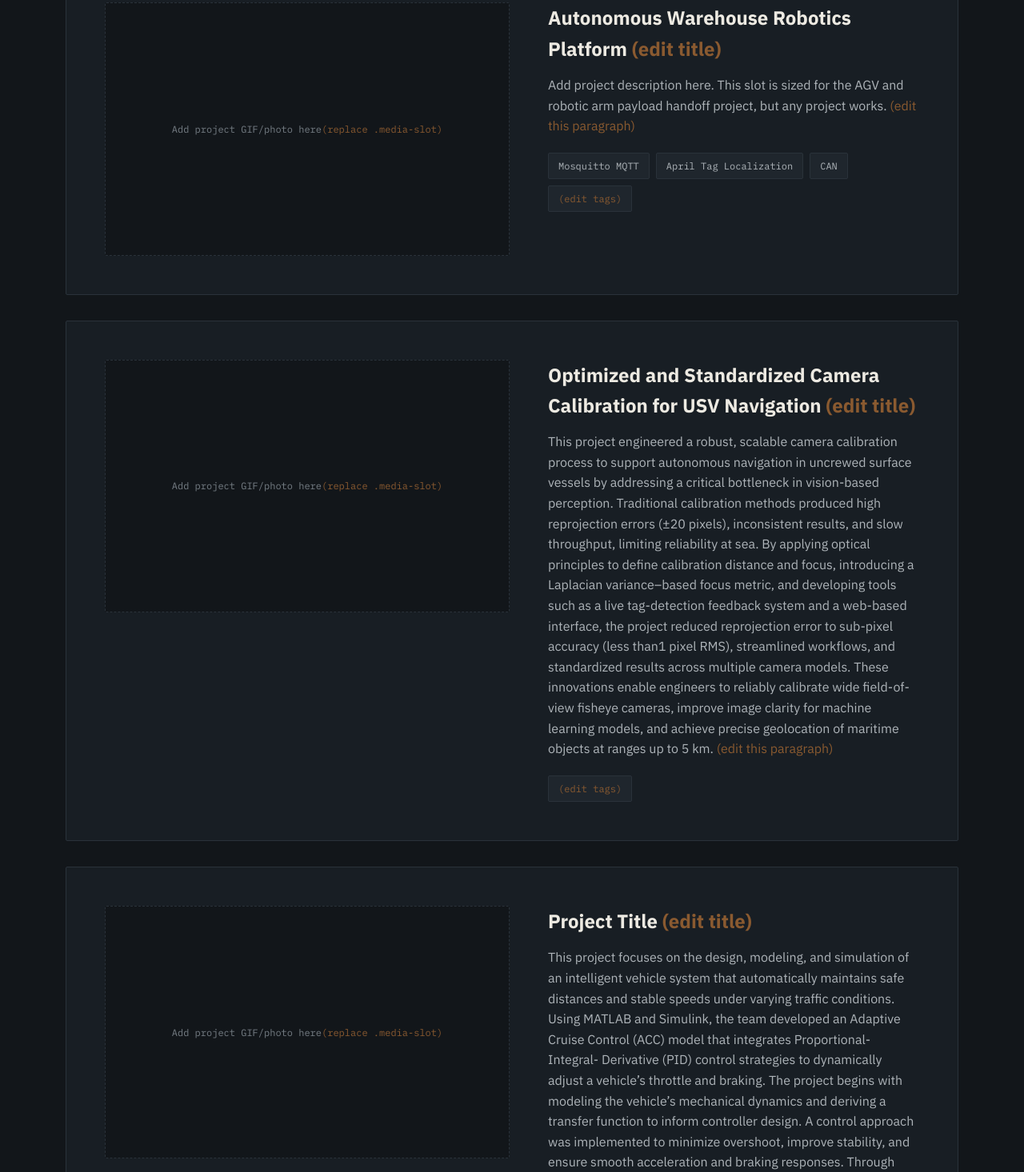
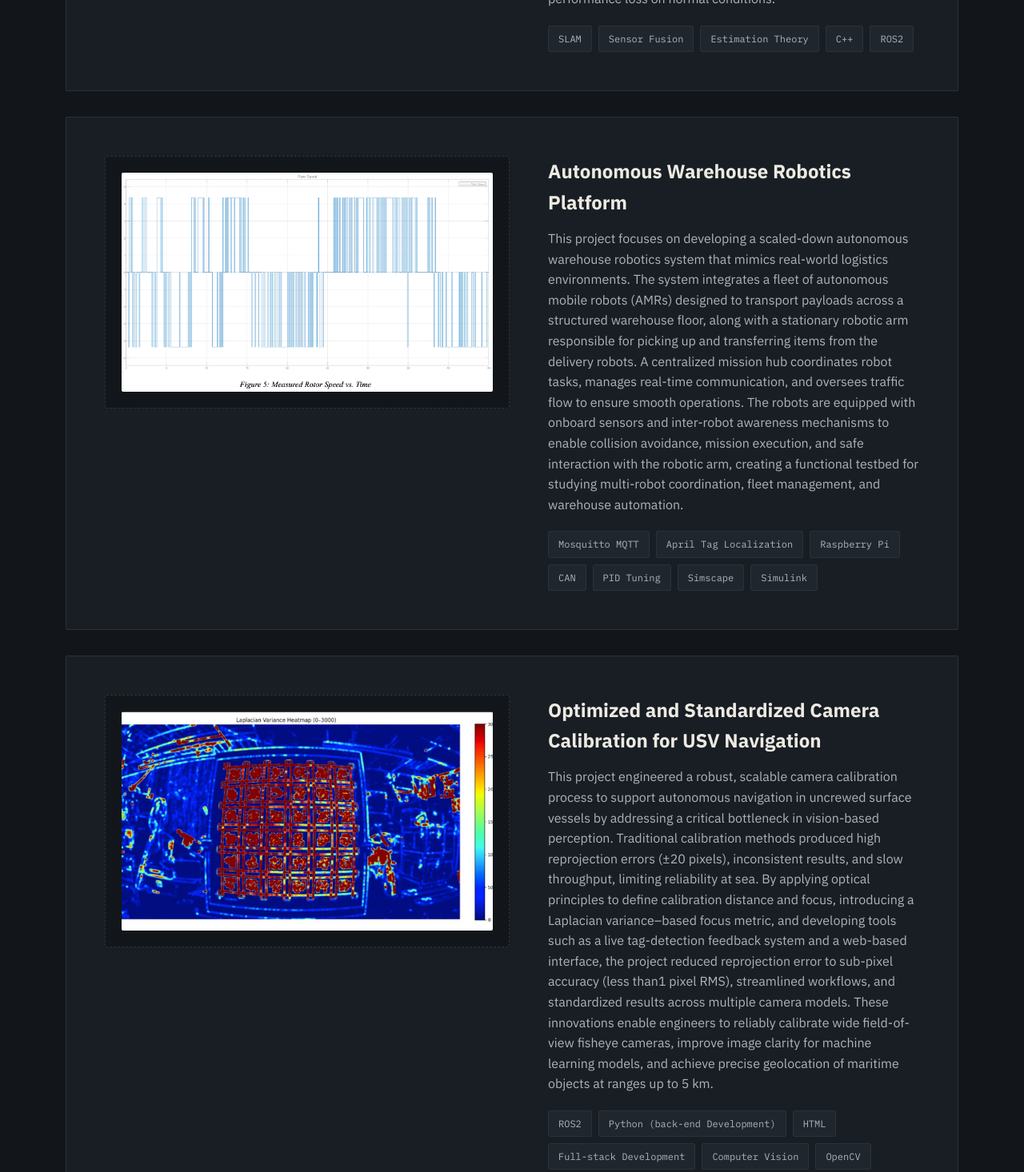
Before and after one commit to J-H-Won/J-H-Won.github.io, a plain HTML site: page index.html in a window 1280 px wide. Shown: the part 3785-5251 px from the top of the page at 80% size. Drawn offline with Linux system fonts and the light colour scheme.

Commit message:
Next update of personal portfolio

```diff
--- a/index.html
+++ b/index.html
@@ -619,7 +619,9 @@
     <p class="section-sub reveal">A running list of the hardware and software projects I built throughout my career.</p>
 
     <div class="build-panel reveal">
-      <div class="MobyRoby.gif">Add project GIF/photo here<br><span class="edit-note">(replace .media-slot)</span></div>
+      <div class="media-slot">
+        <img src="MobyRoby.gif" alt="Add project GIF/photo here" style="width:100%; height:100%; object-fit:cover; border-radius:2px;">
+      </div>
       <div class="build-copy">
         <h3>Threshold Robustness Improvement of Ground Fusion</h3>
         <p>
@@ -647,27 +649,43 @@
     </div>
 
     <div class="build-panel reveal" style="margin-top:32px;">
-      <div class="media-slot">Add project GIF/photo here<br><span class="edit-note">(replace .media-slot)</span></div>
+      <div class="media-slot">
+        <img src="Encoder Speed.png" alt="Add project GIF/photo here" style="width:100%; height:100%; object-fit:cover; border-radius:2px;">
+      </div>
       <div class="build-copy">
-        <h3>Autonomous Warehouse Robotics Platform<span class="edit-note"> (edit title)</span></h3>
+        <h3>Autonomous Warehouse Robotics Platform</h3>
         <p>
-          Add project description here. This slot is sized for the AGV and
-          robotic arm payload handoff project, but any project works.
-          <span class="edit-note">(edit this paragraph)</span>
+          This project focuses on developing a scaled-down autonomous warehouse
+          robotics system that mimics real-world logistics environments. The
+          system integrates a fleet of autonomous mobile robots (AMRs) designed
+          to transport payloads across a structured warehouse floor, along with a
+          stationary robotic arm responsible for picking up and transferring
+          items from the delivery robots. A centralized mission hub coordinates
+          robot tasks, manages real-time communication, and oversees traffic
+          flow to ensure smooth operations. The robots are equipped with onboard
+          sensors and inter-robot awareness mechanisms to enable collision
+          avoidance, mission execution, and safe interaction with the robotic
+          arm, creating a functional testbed for studying multi-robot
+          coordination, fleet management, and warehouse automation.
         </p>
         <div class="chip-row">
           <span class="chip">Mosquitto MQTT</span>
           <span class="chip">April Tag Localization</span>
+          <span class="chip">Raspberry Pi</span>
           <span class="chip">CAN</span>
-          <span class="chip edit-note">(edit tags)</span>
+          <span class="chip">PID Tuning</span>
+          <span class="chip">Simscape</span>
+          <span class="chip">Simulink</span>
         </div>
       </div>
     </div>
 
     <div class="build-panel reveal" style="margin-top:32px;">
-      <div class="media-slot">Add project GIF/photo here<br><span class="edit-note">(replace .media-slot)</span></div>
+      <div class="media-slot">
+        <img src="Laplacian Heatmap.jpg" alt="Add project GIF/photo here" style="width:100%; height:100%; object-fit:cover; border-radius:2px;">
+      </div>
       <div class="build-copy">
-        <h3>Optimized and Standardized Camera Calibration for USV Navigation<span class="edit-note"> (edit title)</span></h3>
+        <h3>Optimized and Standardized Camera Calibration for USV Navigation</h3>
         <p>
           This project engineered a robust, scalable camera calibration
           process to support autonomous navigation in uncrewed surface
@@ -686,18 +704,24 @@
           improve image clarity for machine learning models, and
           achieve precise geolocation of maritime objects at ranges up
           to 5 km.
-          <span class="edit-note">(edit this paragraph)</span>
         </p>
         <div class="chip-row">
-          <span class="chip edit-note">(edit tags)</span>
+          <span class="chip">ROS2</span>
+          <span class="chip">Python (back-end Development)</span>
+          <span class="chip">HTML</span>
+          <span class="chip">Full-stack Development</span>
+          <span class="chip">Computer Vision</span>
+          <span class="chip">OpenCV</span>
         </div>
       </div>
     </div>
 
     <div class="build-panel reveal" style="margin-top:32px;">
-      <div class="media-slot">Add project GIF/photo here<br><span class="edit-note">(replace .media-slot)</span></div>
+      <div class="media-slot">
+        <img src="ACC Controls Project.jpg" alt="Add project GIF/photo here" style="width:100%; height:100%; object-fit:cover; border-radius:2px;">
+      </div>
       <div class="build-copy">
-        <h3>Project Title<span class="edit-note"> (edit title)</span></h3>
+        <h3>Adaptive Cruise Control w/ Smart Braking</h3>
         <p>
           This project focuses on the design, modeling, and simulation of
           an intelligent vehicle system that automatically maintains safe
@@ -720,7 +744,10 @@
           system toward higher levels of vehicle autonomy.
         </p>
         <div class="chip-row">
-          <span class="chip edit-note">(edit tags)</span>
+          <span class="chip">MATLAB</span>
+          <span class="chip">Simulink</span>
+          <span class="chip">System Modeling</span>
+          <span class="chip">PID Control</span>
         </div>
       </div>
     </div>
@@ -750,7 +777,7 @@
         <p> Design high precision mechanical parts, COTS component integration, rapid prototyping.</p>
       </div>
       <div class="skill-card">
-        <h4>Video &amp; Streaming</h4>
+        <h4>Computer Vision</h4>
         <p>RTSP pipelines, optics, and OpenCV.</p>
       </div>
       <div class="skill-card">
@@ -768,7 +795,7 @@
       <div class="contact-links">
         <a href="mailto:hwonj24@gmail.com">Email</a>
         <a href="https://www.linkedin.com/in/jh-yoo/" target="_blank" rel="noopener">LinkedIn</a>
-        <a href="#">GitHub <span class="edit-note">(add link)</span></a>
+        <a href="https://github.com/J-H-Won">GitHub</a>
       </div>
     </div>
   </section>
```
Also changed, not shown: ACC Controls Project.jpg (added), Encoder Speed.png (added), Laplacian Heatmap.jpg (added).
